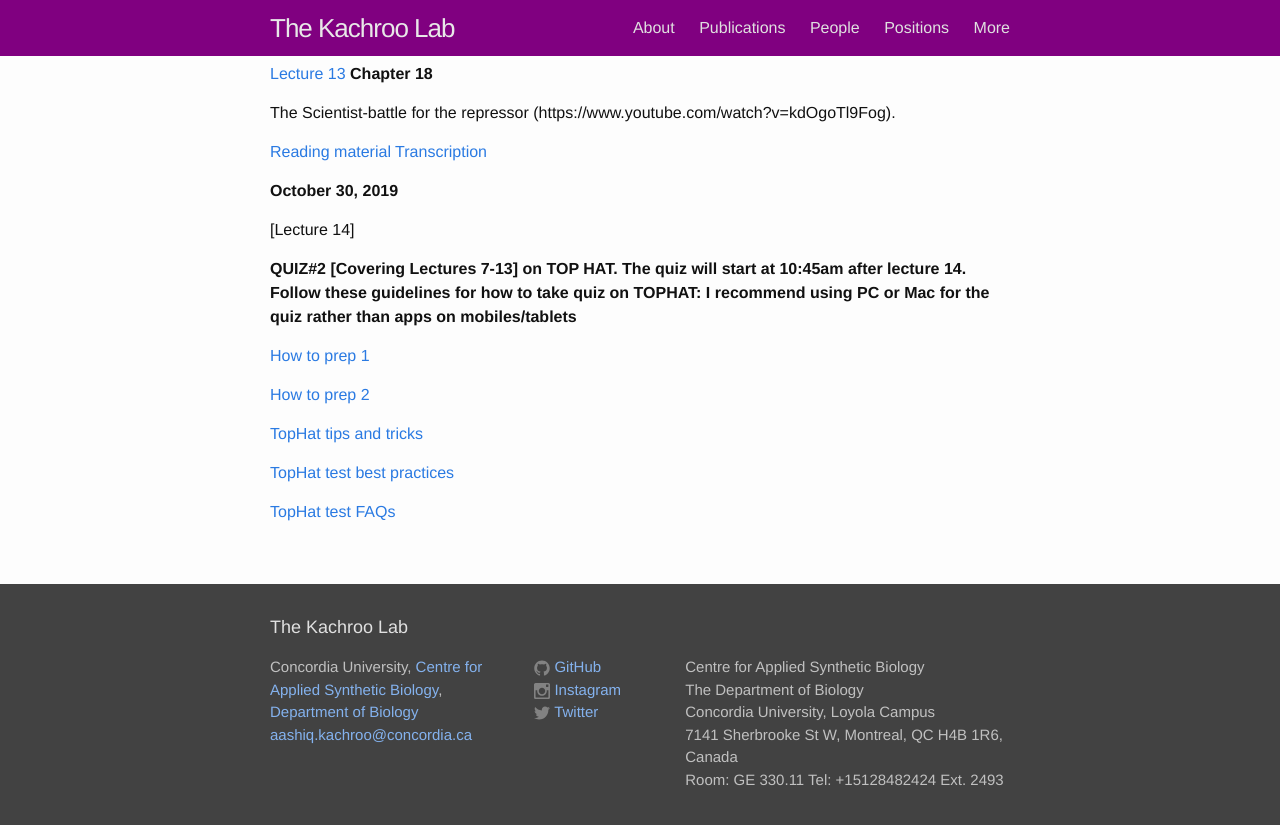
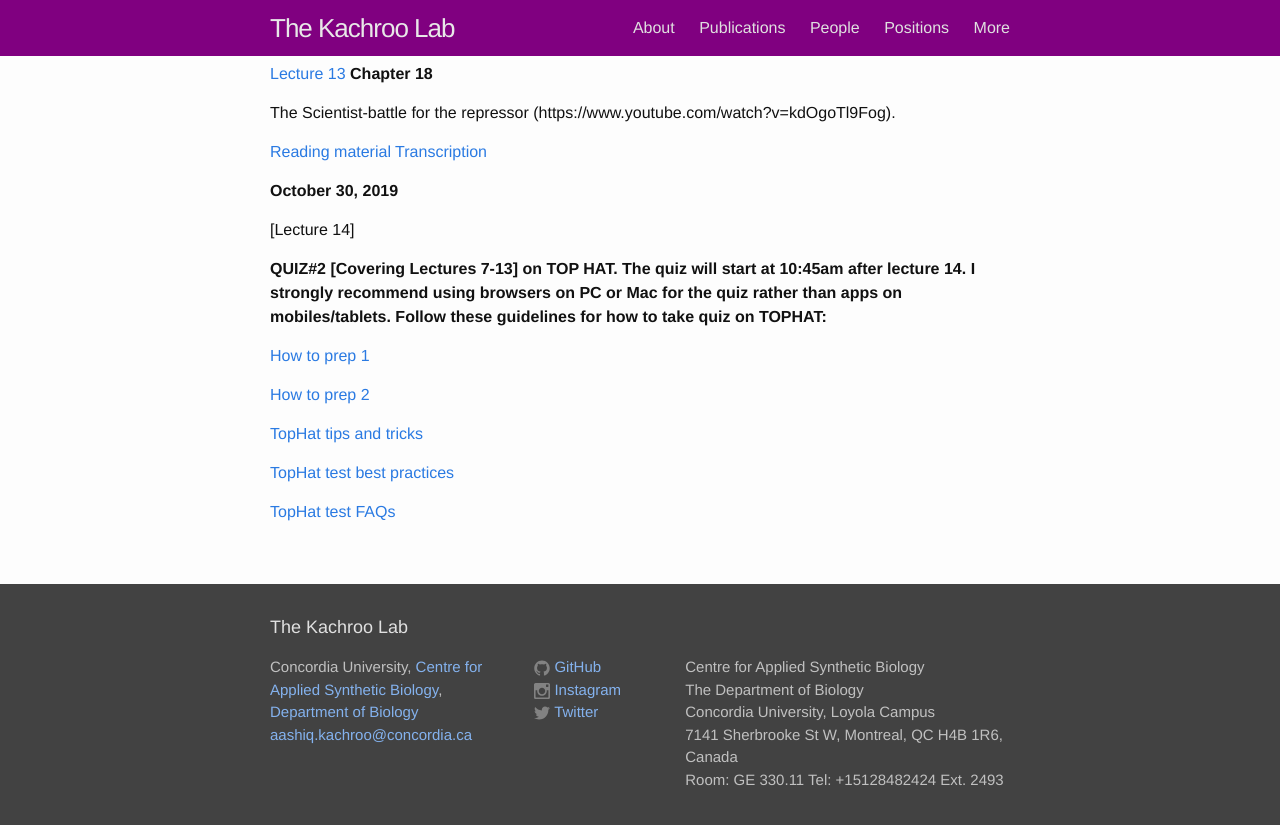
Before and after one commit to kachroolab/kachroolab, a Jekyll site: the page built from classes/BIOL367_fall_2019.md, in a window 1280 px wide and 900 px high, scrolled down 3870 px. Shown: the top 825 px of the window. Built offline with Jekyll 4.4.1, drawn with Linux system fonts in a browser that asks for light colours.

Commit message:
Update BIOL367_fall_2019.md

```diff
--- a/classes/BIOL367_fall_2019.md
+++ b/classes/BIOL367_fall_2019.md
@@ -185,7 +185,8 @@ The Scientist-battle for the repressor
 
 [Lecture 14]
 
-**QUIZ#2 [Covering Lectures 7-13] on TOP HAT. The quiz will start at 10:45am after lecture 14. Follow these guidelines for how to take quiz on TOPHAT: I recommend using PC or Mac for the quiz rather than apps on mobiles/tablets**
+**QUIZ#2 [Covering Lectures 7-13] on TOP HAT. The quiz will start at 10:45am after lecture 14. I strongly recommend using browsers on PC or Mac for the quiz rather than apps on mobiles/tablets.
+Follow these guidelines for how to take quiz on TOPHAT:**
 
 [How to prep 1](https://github.com/kachroolab/kachroolab/files/2416371/TopHat.1.pdf)
 
```
